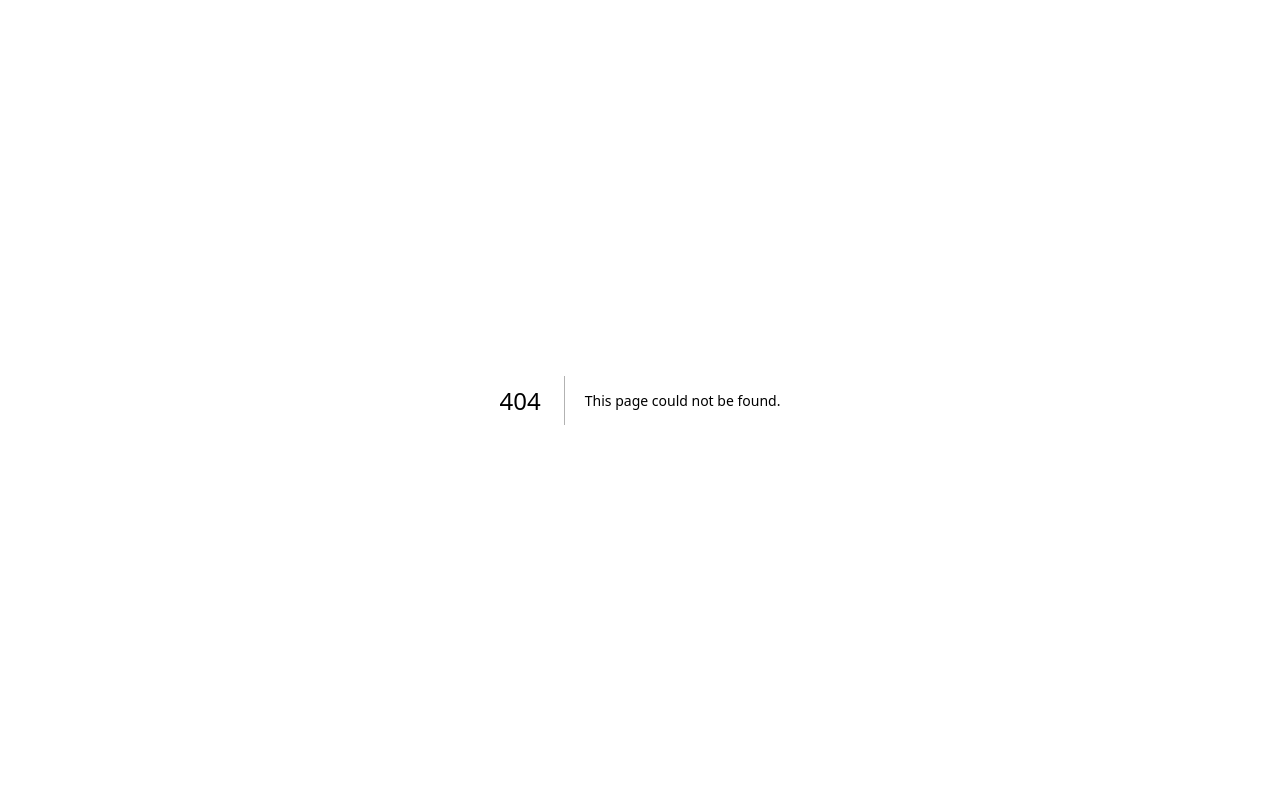
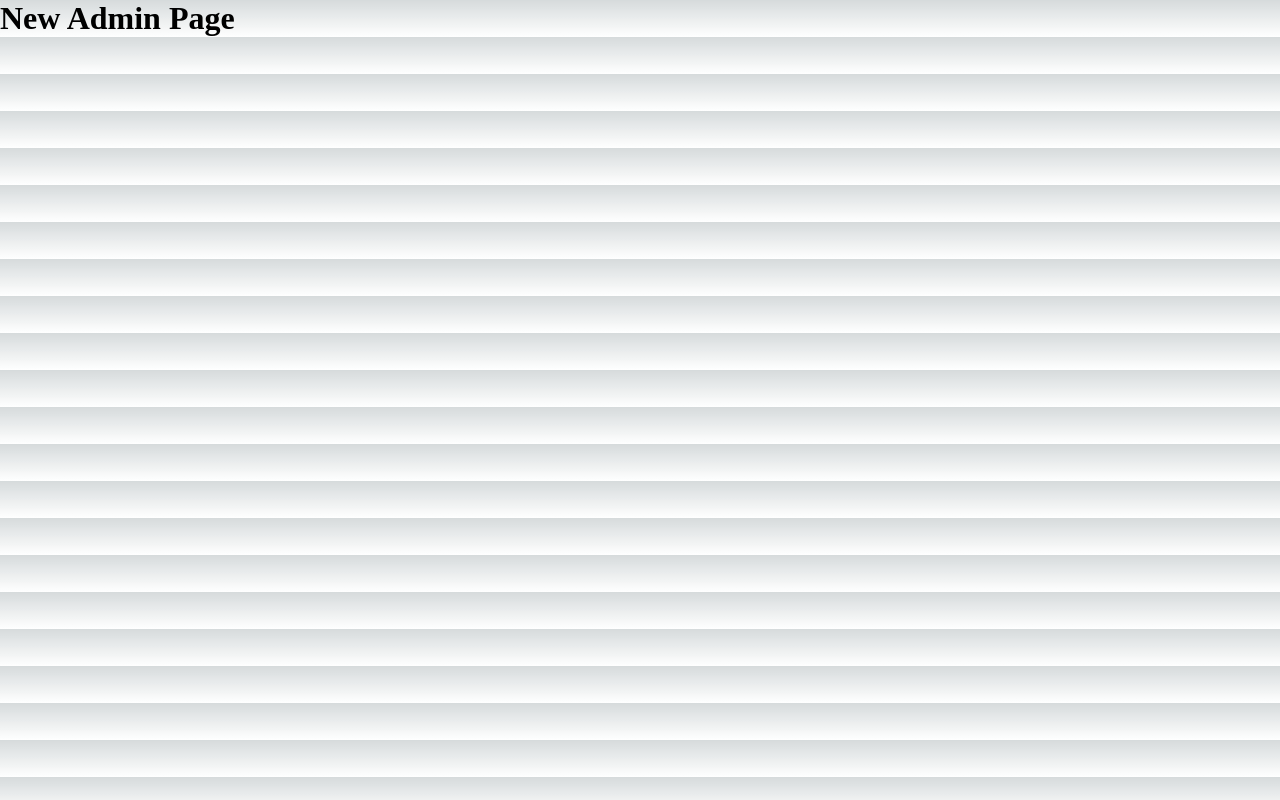
Before and after one commit to maggievillasenor/capstoneproject-frontend, a Next.js app: page /admin in a window 1280 px wide. Before the commit this address had no page. Built offline with nearby package versions, Linux system fonts and the light colour scheme.

Commit message:
add: created admin page

```diff
--- /dev/null
+++ b/src/pages/admin/index.js
@@ -0,0 +1,3 @@
+export default function Admin () {
+    return <h1> New Admin Page</h1>
+}
```
